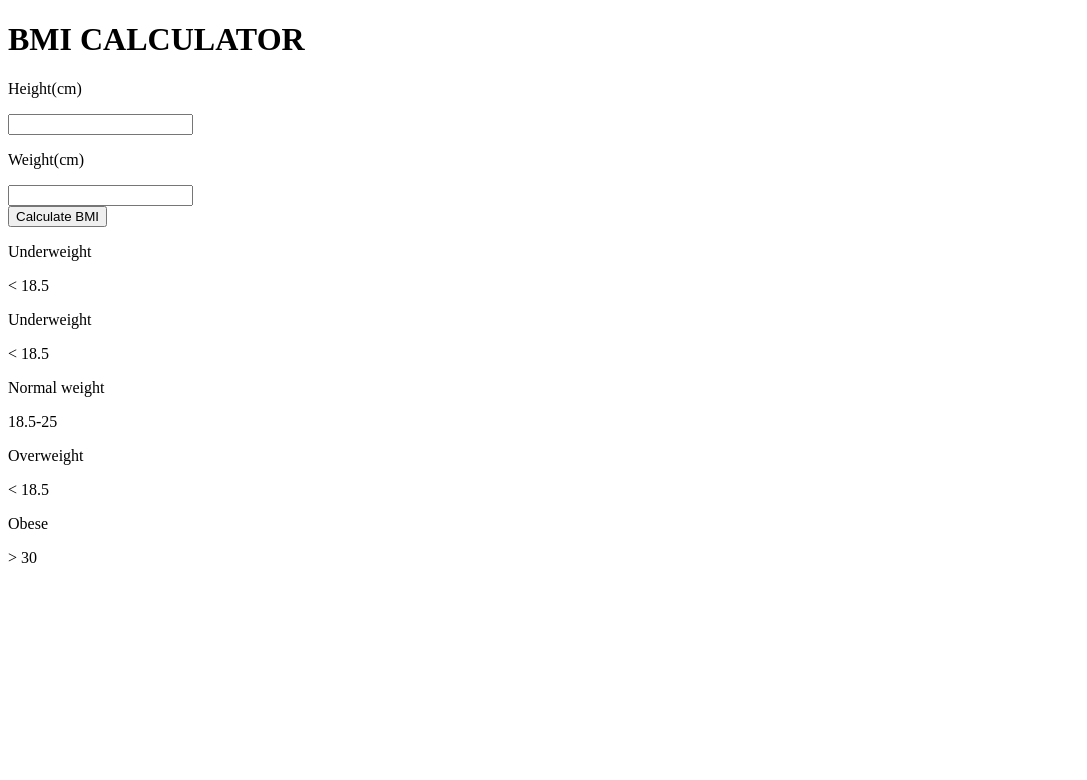
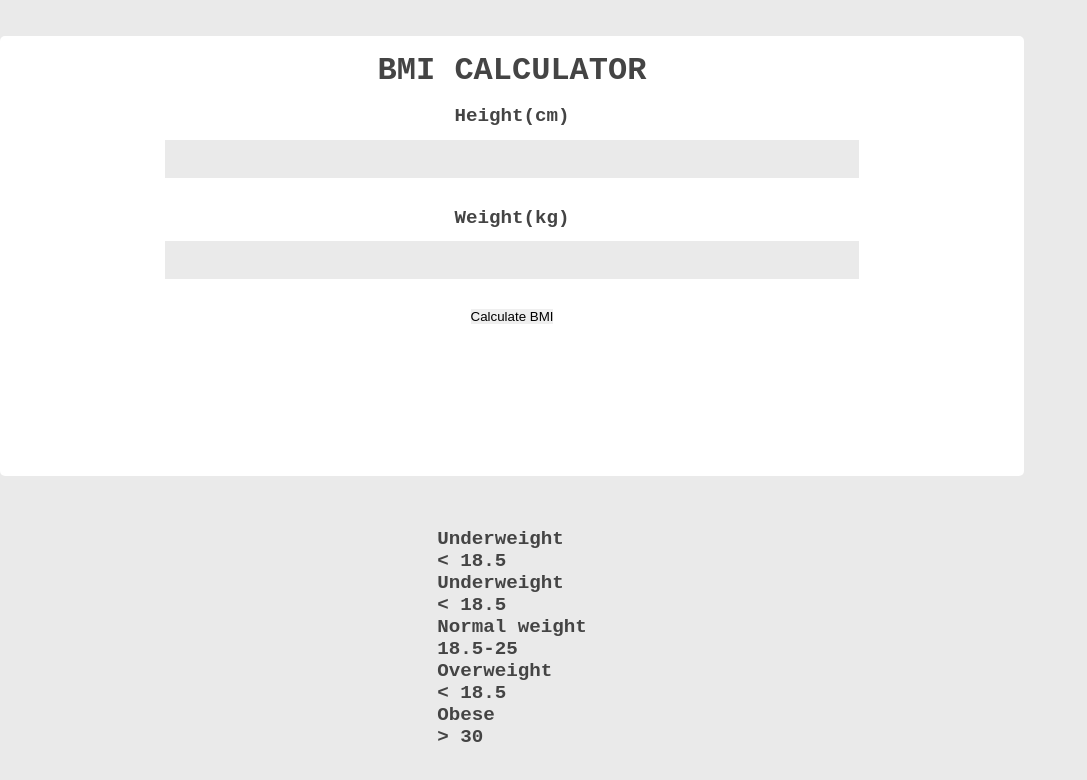
Before and after one commit to Momen1995/bmi-calculator, a plain HTML site: page index.html in a window 1280 px wide. Shown: the whole page, without its empty margins (0-1087 px from the left). Drawn offline with Linux system fonts and the light colour scheme.

Commit message:
container part style done

```diff
--- a/index.html
+++ b/index.html
@@ -3,18 +3,19 @@
 <head>
   <meta charset="UTF-8">
   <meta name="viewport" content="width=device-width, initial-scale=1.0">
-  <title>Document</title>
+  <title>BMI-CALCULATOR</title>
   <link rel="stylesheet" href="style.css">
 </head>
 <body>
-  <h1>BMI CALCULATOR</h1>
+  <!-- main container -->
   <div class="container">
+     <h1>BMI CALCULATOR</h1>
     <div class="height-container">
       <p>Height(cm)</p>
       <input type="number" class="input-height">
     </div>
     <div class="weight-container">
-      <p>Weight(cm)</p>
+      <p>Weight(kg)</p>
       <input type="number" class="input-weight">
     </div>
     <div>
@@ -22,6 +23,8 @@
       <P></P>
     </div>
   </div>
+
+  <!-- weight-container -->
   <div class="weight-container">
     <div>
       <p>Underweight</p>
--- a/style.css
+++ b/style.css
@@ -0,0 +1,44 @@
+*{
+  margin: 0;
+  padding: 0;
+  box-sizing: border-box;
+  border: none;
+  outline: 0;
+}
+
+body{
+  background-color: #eaeaea;
+  font-family: 'Courier New', Courier, monospace;
+  color: #444;
+  width: 80%;
+  height: 100vh;
+  display: flex;
+  flex-direction: column;
+  justify-content: space-evenly;
+  align-items: center;
+}
+
+.container{
+  background-color: white;
+  width: 100%;
+  height: 55vh;
+  padding: 1rem;
+  text-align: center;
+  border-radius: 5px;
+}
+
+.height-container, .weight-container{
+  font-weight: 600;
+  font-size: 1.2rem;
+  margin: 1rem 0;
+}
+
+input{
+  background-color: #eaeaea;
+  padding: .5rem 0;
+  width: 70%;
+  font-size: 1.2rem;
+  text-align: center;
+  color: #222;
+  margin: .8rem 0;
+}
```
